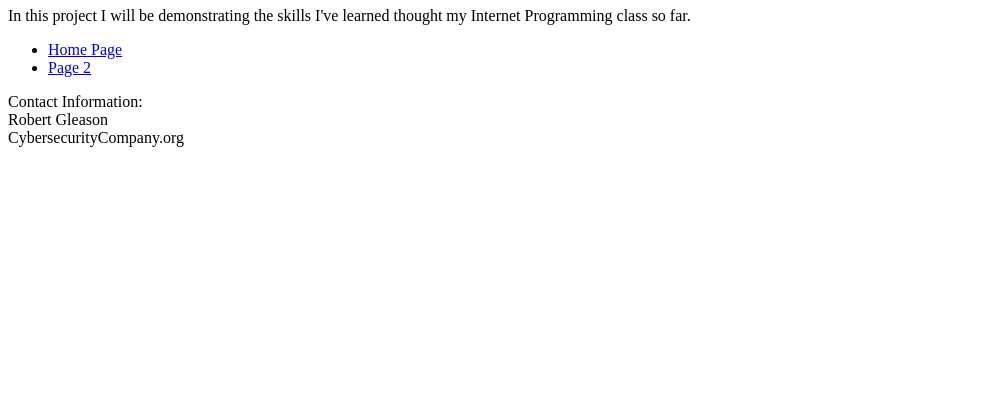
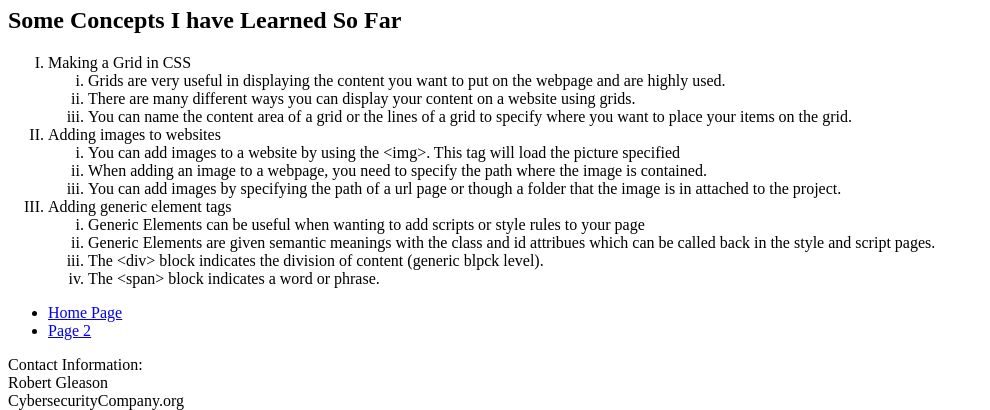
Before and after one commit to RobertGleason2/Internet-Programming-Project-1, a plain HTML site: page page1.html in a window 1280 px wide. Shown: the part 435-845 px from the top of the page, without its empty margins (0-990 px from the left). Before the commit the page ends 800 px from the top, so only its background shows below. Drawn offline with Linux system fonts and the light colour scheme.

Commit message:
Made page 1 have an ordered list of concepts I've learned so far and key points about those concepts. Lists use Uppercase Roman Numerals for top level items and lower case Roman Numerals for second level items.

```diff
--- a/page1.html
+++ b/page1.html
@@ -14,8 +14,33 @@
   </header>
 
   <main>
-    <h1>Welcome to my Website</h1>
-    <p>In this project I will be demonstrating the skills I've learned thought my Internet Programming class so far.</p>
+    <h1>Page 1</h1>
+    <h2>Some Concepts I have Learned So Far</h2>
+    <!-- The only way I could think of having the highest level of the list be uppercase Roman Numeral and the second level be lowercase Roman Numeral was having embedded lists in each item listed.-->
+    <ol type="I">
+      <!-- Item 1 of first ordered list-->
+      <li>Making a Grid in CSS</li>
+      <ol type="i">
+        <li>Grids are very useful in displaying the content you want to put on the webpage and are highly used. </li>
+        <li>There are many different ways you can display your content on a website using grids.</li>
+        <li>You can name the content area of a grid or the lines of a grid to specify where you want to place your items on the grid.</li>
+      </ol>
+      <!-- Item 2 of first ordered list-->
+      <li>Adding images to websites</li>
+      <ol type="i">
+        <li>You can add images to a website by using the &lt;img&gt;. This tag will load the picture specified </li>
+        <li>When adding an image to a webpage, you need to specify the path where the image is contained.</li>
+        <li>You can add images by specifying the path of a url page or though a folder that the image is in attached to the project.</li>
+      </ol>
+      <!-- Item 3 of first ordered list-->
+       <li>Adding generic element tags</li>
+      <ol type="i">
+        <li>Generic Elements can be useful when wanting to add scripts or style rules to your page </li>
+        <li>Generic Elements are given semantic meanings with the class and id attribues which can be called back in the style and script pages.</li>
+        <li>The &lt;div&gt; block indicates the division of content (generic blpck level).</li>
+        <li>The &lt;span&gt; block indicates a word or phrase.</li>
+      </ol>
+    </ol>
   </main>
 
   <nav>
```
